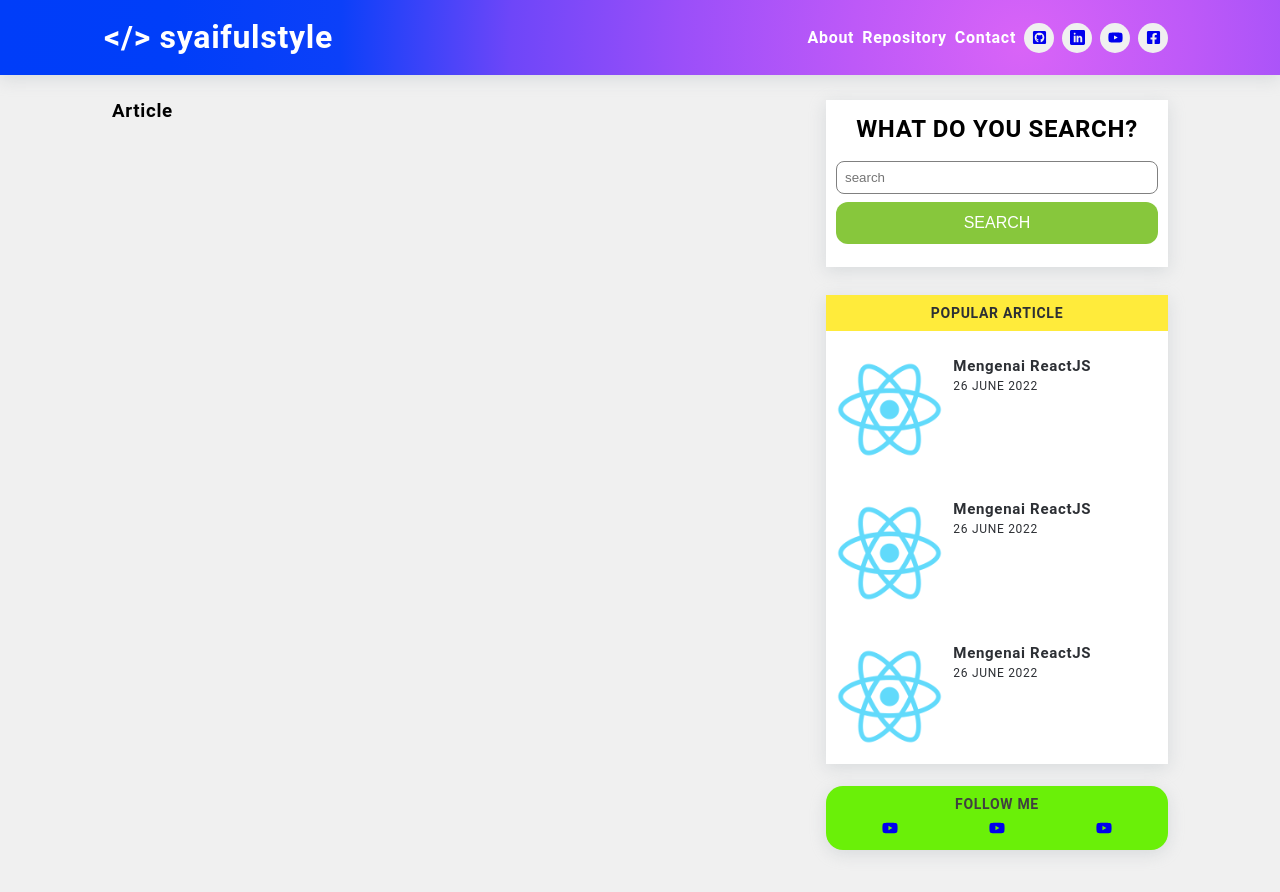
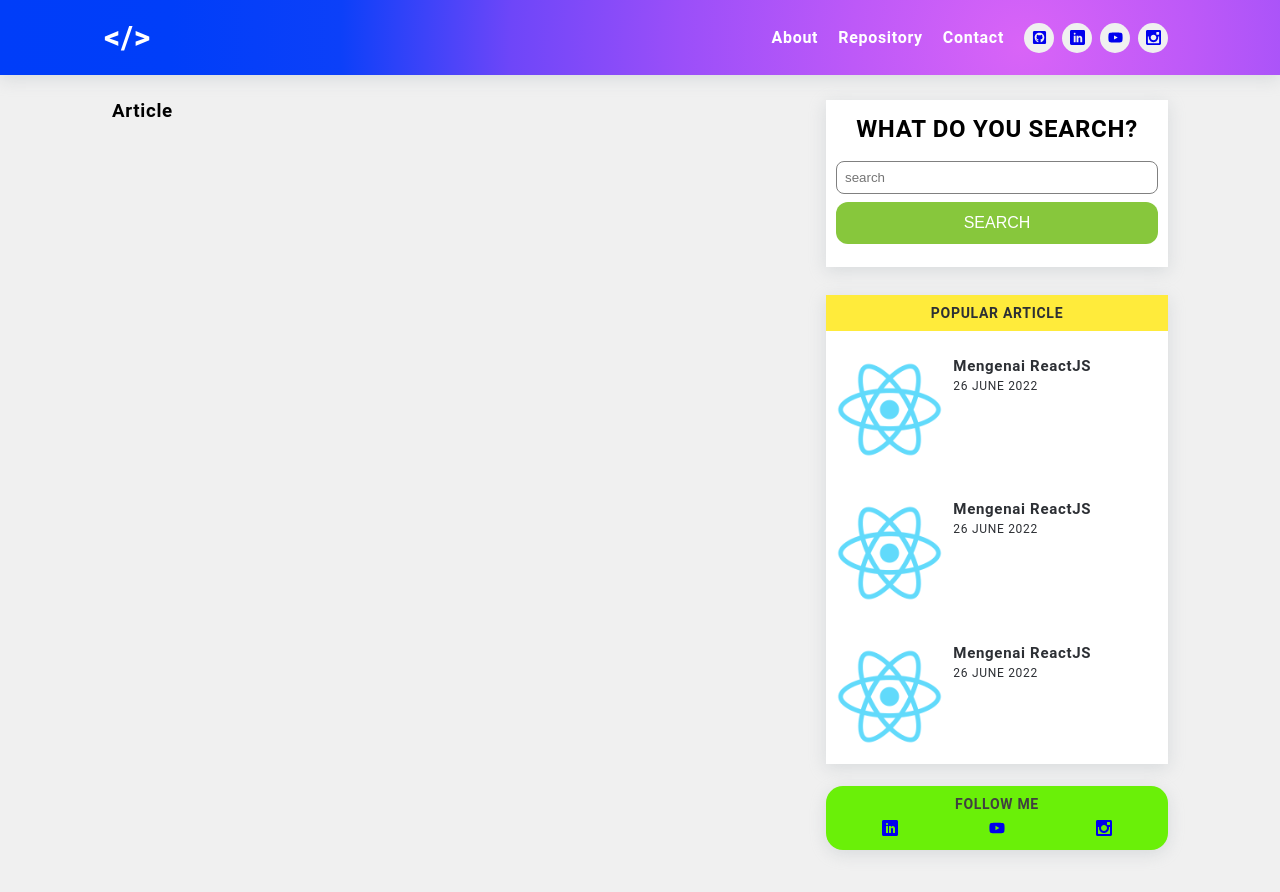
Before and after one commit to syaiful505/myblogweb, a React (Create React App) app in the folder client/: page / in a window 1280 px wide. Shown: the top 892 px of the page. Built offline with nearby package versions, Linux system fonts and the light colour scheme.

Commit message:
Problem Navbar And Logo

```diff
--- a/client/src/components/home/FollowPage.jsx
+++ b/client/src/components/home/FollowPage.jsx
@@ -1,11 +1,26 @@
 import React from 'react';
-import { FaFacebookSquare,FaYoutube,FaGithubSquare } from "react-icons/fa";
-
-export function Instagram() {
-	return <h3>Hello Instagram</h3>
-}
+import { FaYoutube } from "react-icons/fa";
+import { ImLinkedin, ImInstagram } from "react-icons/im";
 
 export function Youtube() {
+	return (
+		<div className="youtube-page">
+			<li className="link-item">
+				<a href="https://www.youtube.com/channel/UCLuajqxl9p2f47ZXmQPGkFQ"><span><ImInstagram/></span></a>
+			</li>
+		</div>
+	)
+}
+export function Instagram() {
+	return (
+		<div className="youtube-page">
+			<li className="link-item">
+				<a href="https://www.youtube.com/channel/UCLuajqxl9p2f47ZXmQPGkFQ"><span><ImLinkedin/></span></a>
+			</li>
+		</div>
+	)
+}
+export function Linkedin() {
 	return (
 		<div className="youtube-page">
 			<li className="link-item">
--- a/client/src/components/home/Home.jsx
+++ b/client/src/components/home/Home.jsx
@@ -1,7 +1,7 @@
 import React from 'react';
 import Navbar from './Navbar';
 import { PopularArticle } from './Content';
-import { Youtube } from './FollowPage';
+import { Youtube, Instagram, Linkedin } from './FollowPage';
 
 const Home = () => {
 	return(
@@ -35,10 +35,10 @@ const Home = () => {
 										<h3>Follow Me</h3>
 										<div className="row">
 											<div className="col-4">
-												<Youtube />
+												<Instagram />
 											</div>
 											<div className="col-4">
-												<Youtube />
+												<Linkedin />
 											</div>
 											<div className="col-4">
 												<Youtube />
--- a/client/src/components/home/Navbar.jsx
+++ b/client/src/components/home/Navbar.jsx
@@ -1,7 +1,7 @@
 import React from 'react';
 import { Link } from "react-router-dom";
-import { FaFacebookSquare,FaYoutube,FaGithubSquare } from "react-icons/fa";
-import { ImLinkedin } from "react-icons/im";
+import { FaYoutube,FaGithubSquare } from "react-icons/fa";
+import { ImLinkedin, ImInstagram } from "react-icons/im";
 import { BsListUl } from "react-icons/bs";
 
 export default function Navbar() {
@@ -13,8 +13,13 @@ export default function Navbar() {
 					<div className="col-4">
 						<div className="image-menubar">
 							<Link className="image" to="/">
-								<h1><span className="brand">&lt;/&gt; syaifulstyle</span></h1>
-								{/*<h1><span className="brandChange">&lt;/&gt;</span></h1>*/}
+								<h1 className="brand">&lt;/&gt;
+									<div className="rotate-words">
+										<span> syaifulstyle</span>
+										<span> Your So Awesome</span>
+										<span> Test</span>
+									</div>
+								</h1>
 							</Link>
 							<label className="menu_icon" htmlFor="toggle"><BsListUl /></label>
 						</div>
@@ -41,7 +46,7 @@ export default function Navbar() {
 									<Link to="/about"><span><FaYoutube/></span></Link>
 								</li>
 								<li className="link-item">
-									<Link to="/about"><span><FaFacebookSquare/></span></Link>
+									<Link to="/about"><span><ImInstagram/></span></Link>
 								</li>
 							</div>
 						</ul>
--- a/client/src/scss/base/_reset.scss
+++ b/client/src/scss/base/_reset.scss
@@ -6,6 +6,7 @@
 	--main_bg : #ffffff;
 	--grey_color: #404040;
 	--shadow_color: 0 0 0 0 rgba(90,113,208,0.11),0 4px 16px 0 rgba(167,175,183,0.33);
+	--d: 0s;
 }
 *{
 	padding: 0;
--- a/client/src/scss/components/home/_navbar.scss
+++ b/client/src/scss/components/home/_navbar.scss
@@ -65,11 +65,38 @@
 						height: 100%;
 					}
 				}
-			}
-			.brand{
-				color: var(--fixed_white);
-				.brand:hover .brandChange{
-					display: none;
+				@keyframes rotateWords {
+					5% {
+						opacity: 1;
+					}
+					10%, 20% {
+						opacity: 1;
+						transform: rotate(3deg);
+					}
+					15% {
+						transform: rotate(-1deg);
+					}
+					25% {
+						opacity: 0;
+						transform: translateY(90px) rotate(10deg);
+					}
+				}
+				.brand {
+					position: relative;
+					color: #fff;
+					.rotate-words{
+						display: inline;
+						margin-left: 10px;
+					}
+					.rotate-words span{
+							width: max-content;
+							position: absolute;
+							background-color: #bb93fc;
+							padding-inline: 10px;
+							opacity: 0;
+							transform-origin: 10% 75%;
+							animation: rotateWords 12s var(--d) linier infinite;
+					}
 				}
 			}
 		}
@@ -81,6 +108,8 @@
 				justify-content: flex-end;
 				align-items: center;
 				grid-column-gap: 8px;
+				list-style: none;
+				column-gap: 20px;
 				.link-item{
 					a{
 						font-size: 16px;
@@ -114,6 +143,25 @@
 			}
 			.navbar-item{
 				color: var(--fixed_white);
+				display: inline-block;
+				text-decoration: none;
+				position: relative;
+			}
+			.navbar-item::after{
+				content: '';
+				position: absolute;
+				left: 0;
+				bottom: 0;
+				width: 100%;
+				height: 2px;
+				background-color: #fff;
+				transform: scale(0);
+				transform-origin: right;
+				transition: transform .5;
+			}
+			.navbar-item:hover::after{
+				transform: scale(1);
+				transform-origin: left;
 			}
 		}
 	}
```
Also changed, not shown: 2 other files (tests, documents, lock files or other folders).
